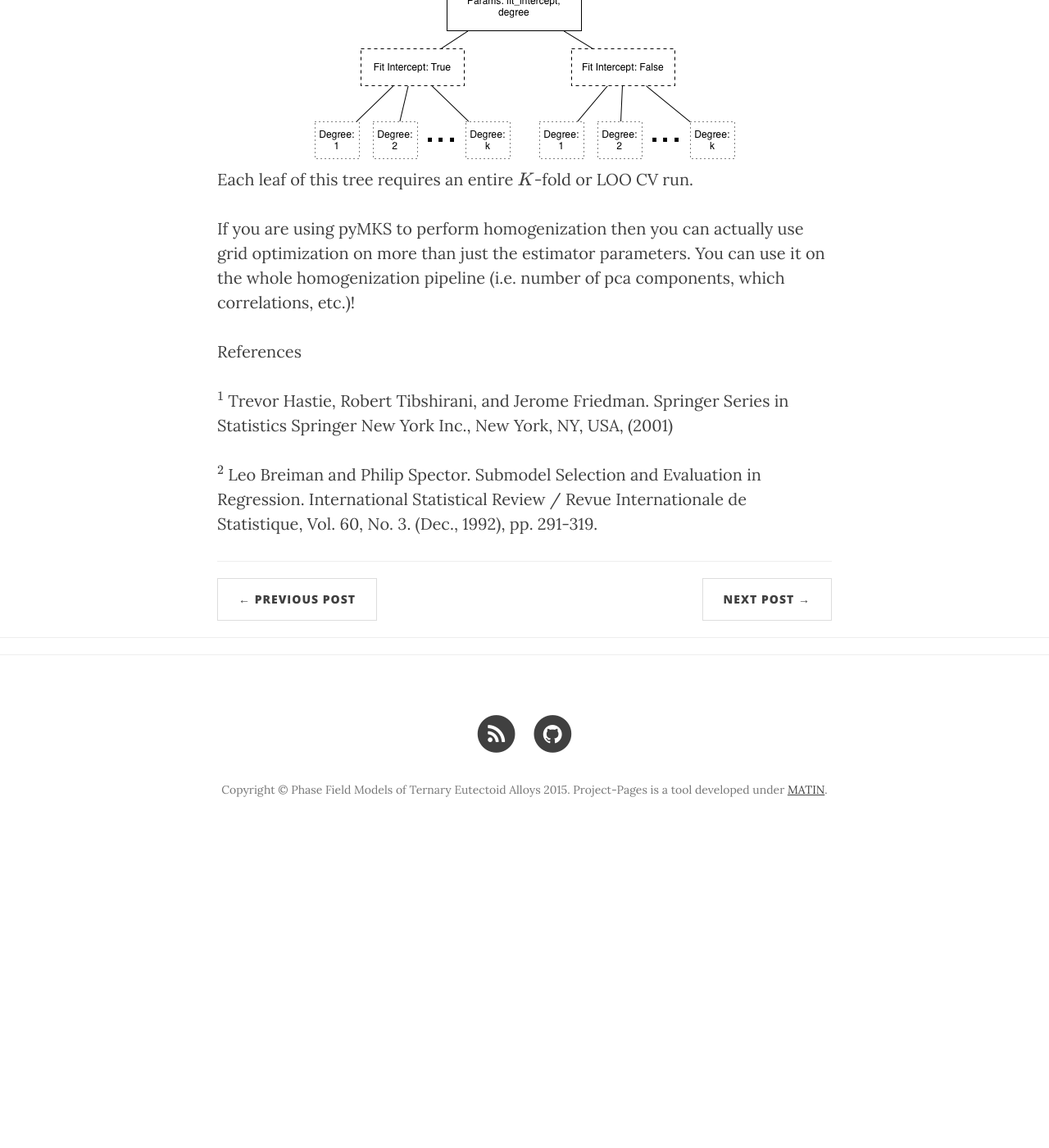
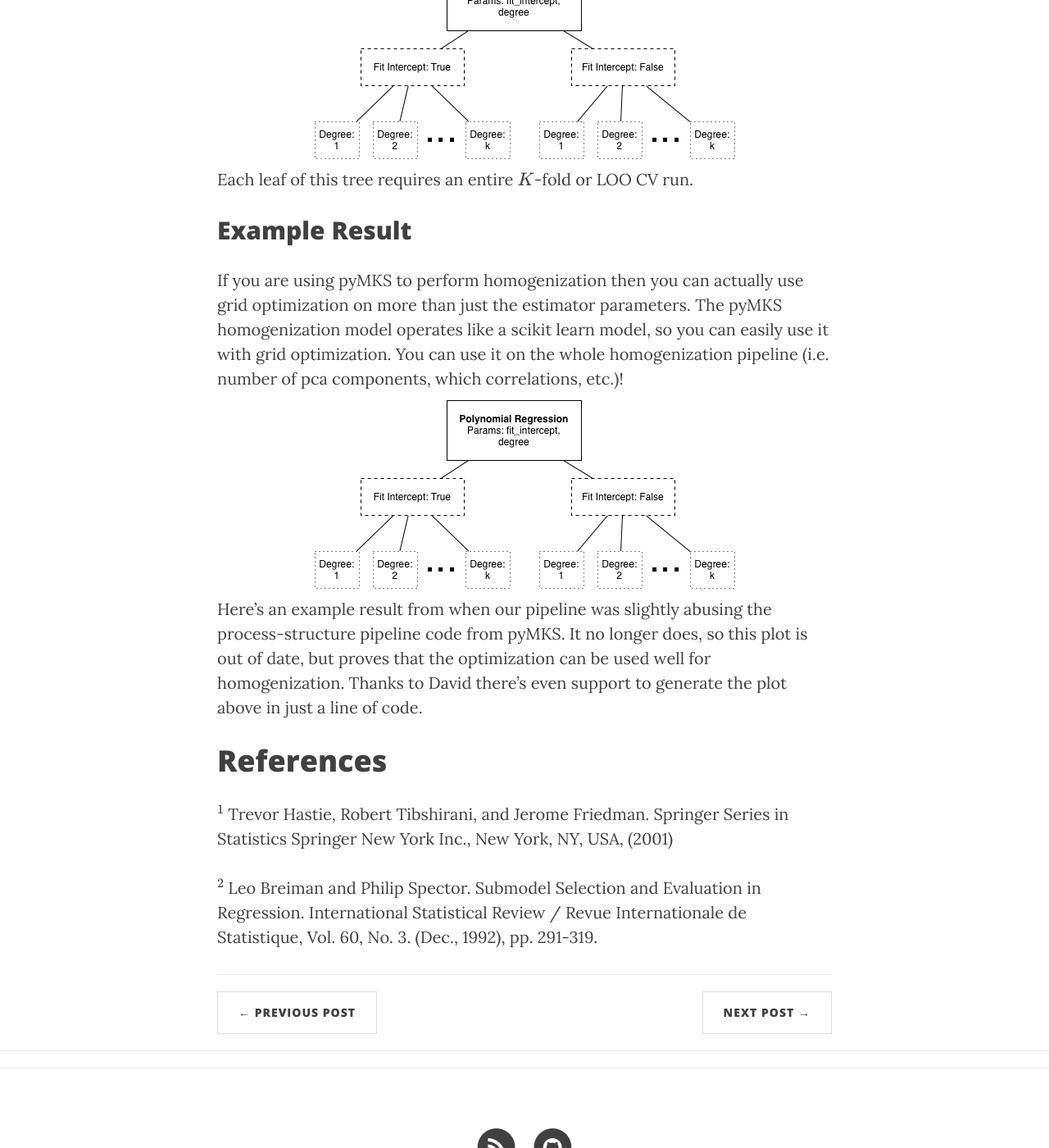
Before and after one commit to Saganaut/MIC-Ternary-Eutectic-Alloy, a Jekyll site: the page built from _posts/2015-11-02-CrossValidation.markdown, in a window 1280 px wide and 1400 px high, scrolled down 2026 px. Shown: the whole window at 82% size. Built offline with Jekyll 4.4.1, drawn with Linux system fonts in a browser that asks for light colours; nearby versions of some CDN libraries; formulas are drawn with MathJax 3; before the commit the page ends 3065 px from its top, so only the background shows below that.

Commit message:
example pic

```diff
--- a/_posts/2015-11-02-CrossValidation.markdown
+++ b/_posts/2015-11-02-CrossValidation.markdown
@@ -50,10 +50,19 @@ Using the polynomial interpolation example above, consider the possible paramete
 ![gridcv](/MIC-Ternary-Eutectic-Alloy/img/cv_post/GridCV.png)
 Each leaf of this tree requires an entire $$K$$-fold or LOO CV run.
 
+
+
+## Example Result
 If you are using pyMKS to perform homogenization then you can actually use grid optimization on more than just the estimator parameters.
+The pyMKS homogenization model operates like a scikit learn model, so you can easily use it with grid optimization.
 You can use it on the whole homogenization pipeline (i.e. number of pca components, which correlations, etc.)!
+![gridcv](/MIC-Ternary-Eutectic-Alloy/img/cv_post/GridCV.png)
+Here's an example result from when our pipeline was slightly abusing the process-structure pipeline code from pyMKS.
+It no longer does, so this plot is out of date, but proves that the optimization can be used well for homogenization.
+Thanks to David there's even support to generate the plot above in just a line of code.
 
-References
+
+#References
 
 $$^1$$ Trevor Hastie, Robert Tibshirani, and Jerome Friedman. Springer Series in Statistics Springer New York Inc., New York, NY, USA, (2001)
 
```
Also changed, not shown: img/cv_post/grid_r2.png (added).
